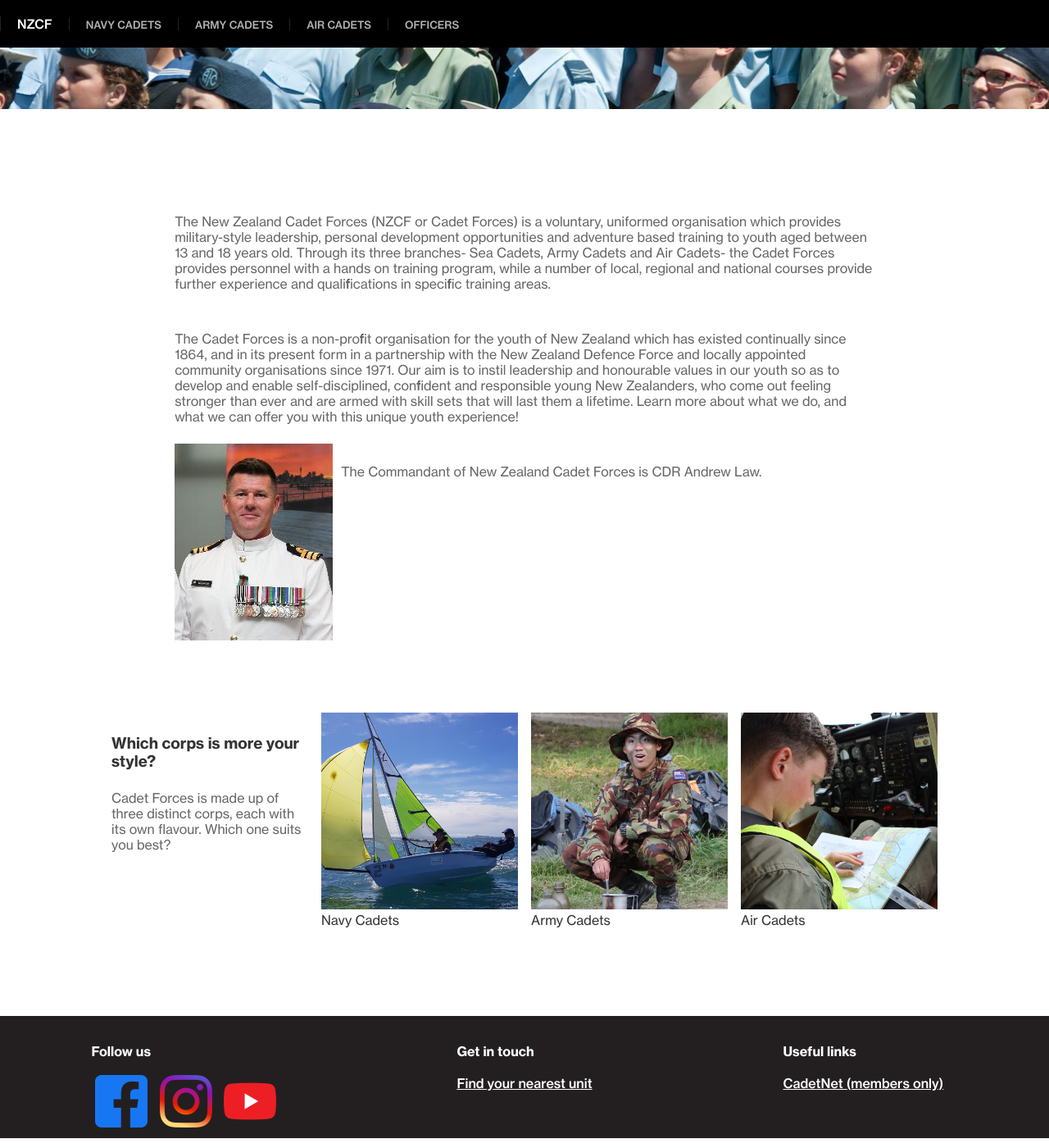
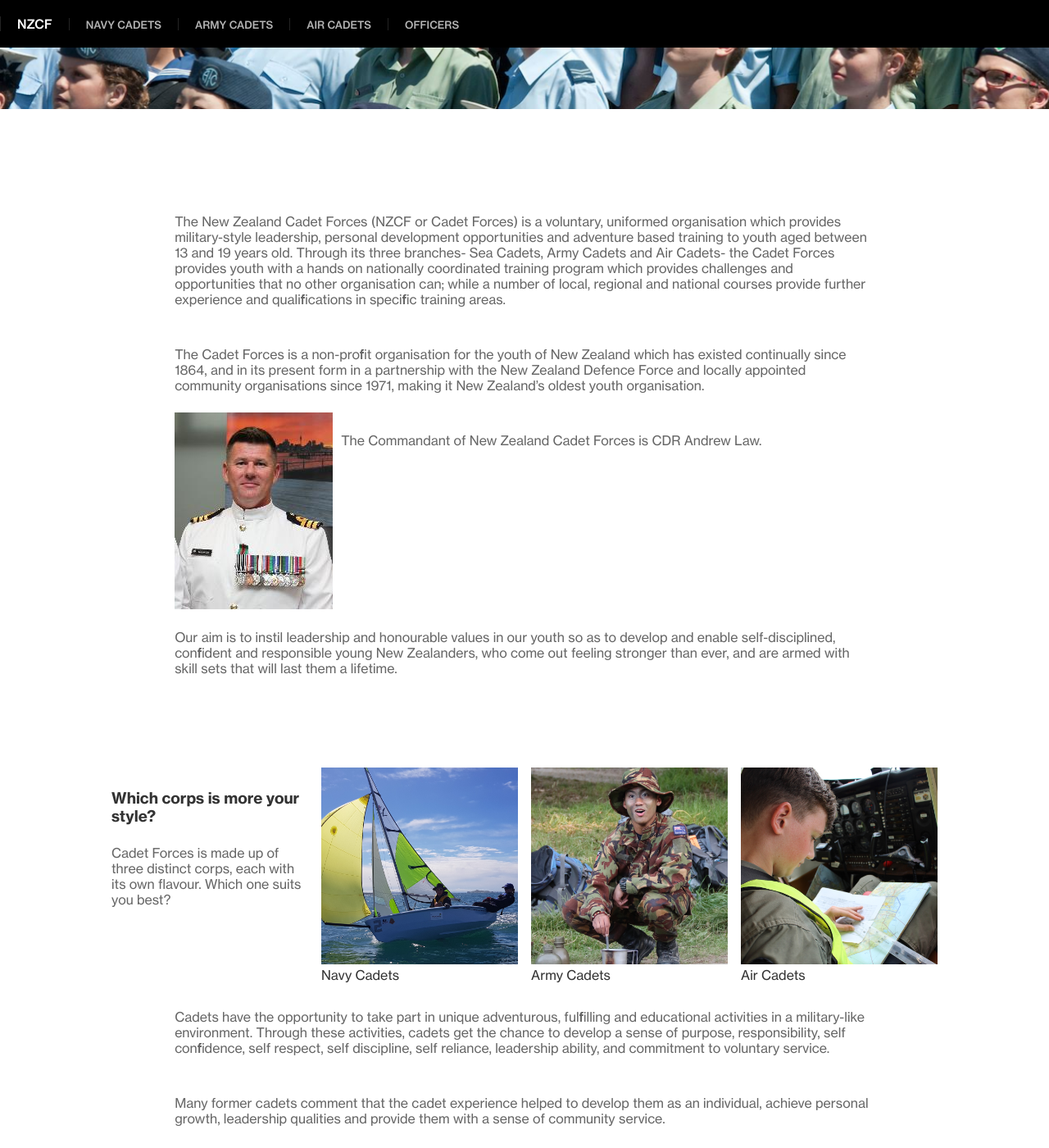
Before and after one commit to New-Zealand-Cadet-Forces/op-refresh, a Jekyll site: the page built from index.md, in a window 1280 px wide and 1400 px high, scrolled down 424 px. Shown: the whole window at 82% size. Built offline with Jekyll 4.4.1, drawn with Linux system fonts in a browser that asks for light colours; a script that is not in the unit is left out; some of the changed text lies outside the part shown.

Commit message:
Test home page text

```diff
--- a/index.md
+++ b/index.md
@@ -2,12 +2,20 @@
 layout: default
 ---
 
-The New Zealand Cadet Forces (NZCF or Cadet Forces) is a voluntary, uniformed organisation which provides military-style leadership, personal development opportunities and adventure based training to youth aged between 13 and 18 years old. Through its three branches- Sea Cadets, Army Cadets and Air Cadets- the Cadet Forces provides personnel with a hands on training program, while a number of local, regional and national courses provide further experience and qualifications in specific training areas.
+The New Zealand Cadet Forces (NZCF or Cadet Forces) is a voluntary, uniformed organisation which provides military-style leadership, personal development opportunities and adventure based training to youth aged between 13 and 19 years old. Through its three branches- Sea Cadets, Army Cadets and Air Cadets- the Cadet Forces provides youth with a hands on nationally coordinated training program which provides challenges and opportunities that no other organisation can; while a number of local, regional and national courses provide further experience and qualifications in specific training areas.
 
-The Cadet Forces is a non-profit organisation for the youth of New Zealand which has existed continually since 1864, and in its present form in a partnership with the New Zealand Defence Force and locally appointed community organisations since 1971.
-Our aim is to instil leadership and honourable values in our youth so as to develop and enable self-disciplined, confident and responsible young New Zealanders, who come out feeling stronger than ever and are armed with skill sets that will last them a lifetime.
-Learn more about what we do, and what we can offer you with this unique youth experience!
+The Cadet Forces is a non-profit organisation for the youth of New Zealand which has existed continually since 1864, and in its present form in a partnership with the New Zealand Defence Force and locally appointed community organisations since 1971, making it New Zealand’s oldest youth organisation.
 
 {% include commandant-block.html %}
 
+Our aim is to instil leadership and honourable values in our youth so as to develop and enable self-disciplined, confident and responsible young New Zealanders, who come out feeling stronger than ever, and are armed with skill sets that will last them a lifetime.
+
 {% include cta-image-block.html %}
+
+Cadets have the opportunity to take part in unique adventurous, fulfilling and educational activities in a military-like environment. Through these activities, cadets get the chance to develop a sense of purpose, responsibility, self confidence, self respect, self discipline, self reliance, leadership ability, and commitment to voluntary service.
+
+Many former cadets comment that the cadet experience helped to develop them as an individual, achieve personal growth, leadership qualities and provide them with a sense of community service.
+
+For those adults interested in volunteering, or former cadets who wish to return and instruct, find out all you need to know on how to [Join as an Officer or Adult Supervisor]().
+
+Click to learn more about what we do, and the training we can offer you and have a look through the common [Training Offered to every Cadet](), or see [How to Join]() the NZCF. You can also explore our Navy, Army and Air Cadets and see what makes this a unique youth experience, and Dare to Take the Challenge!
```
